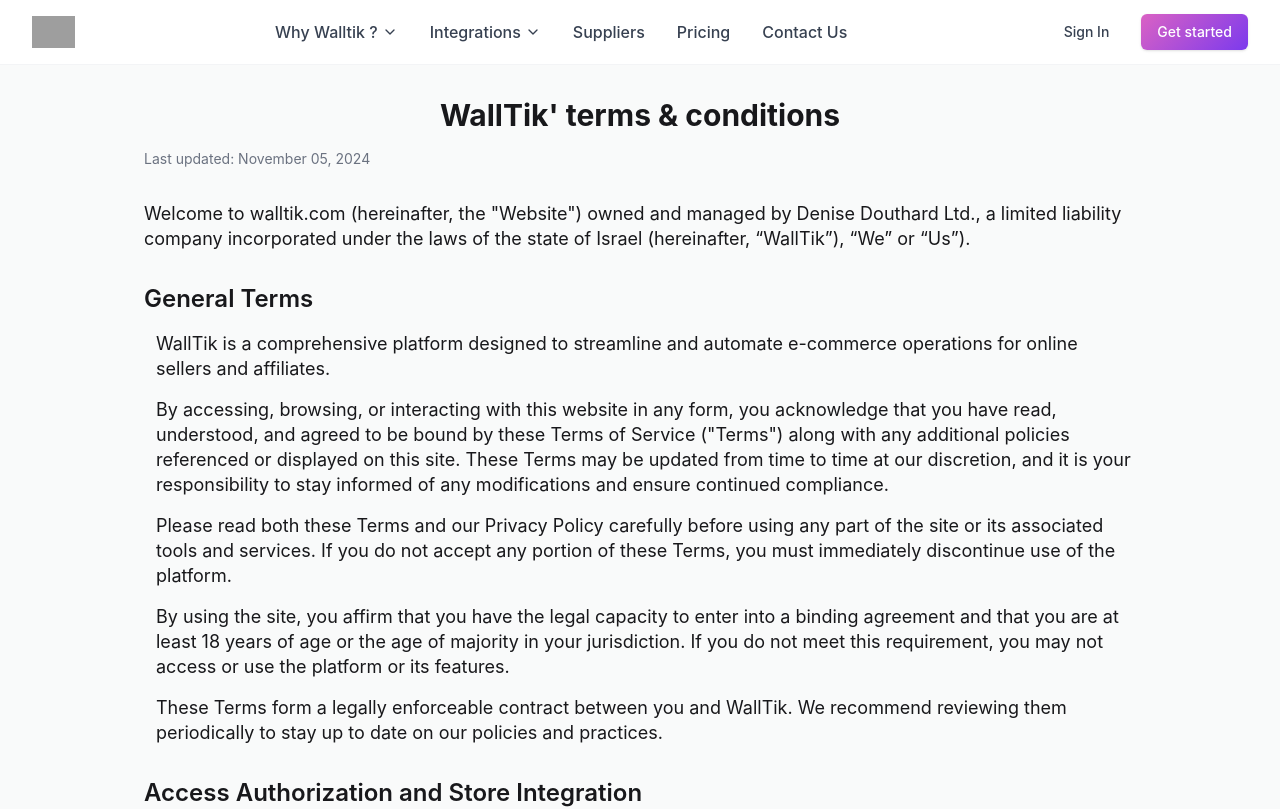
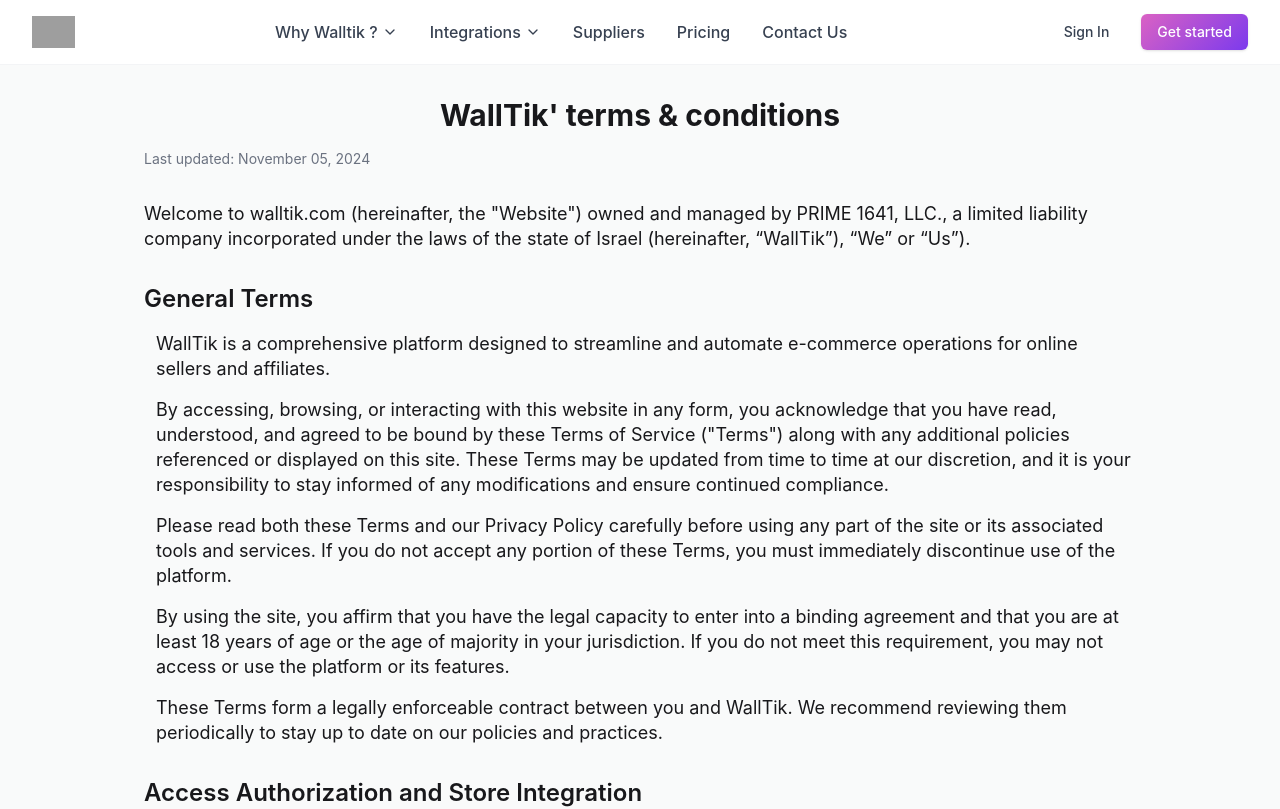
Before and after one commit to afirstimer/walltik, a Next.js app: page /terms-of-service in a window 1280 px wide. Shown: the top 809 px of the page. Built offline with nearby package versions, Linux system fonts and the light colour scheme; no server answers; grey boxes are pictures that could not be loaded.

Commit message:
Update contact

```diff
--- a/src/app/contact-us/page.tsx
+++ b/src/app/contact-us/page.tsx
@@ -142,7 +142,7 @@
                     <div className="flex items-start space-x-2 text-sm text-gray-300">
                         <Checkbox id="consent" checked={form.consent} onChange={(e) => setForm({ ...form, consent: e.target.checked })} />
                         <label htmlFor="consent" className="leading-snug">
-                            By checking this box, I consent to receive occasional marketing communications from PRIME 1641, LLC.. Message frequency varies. Message & data rates may apply. Text HELP for assistance. You can reply STOP to unsubscribe at any time.
+                            By checking this box, I consent to receive occasional marketing communications from WallTik. Message frequency varies. Message & data rates may apply. Text HELP for assistance. You can reply STOP to unsubscribe at any time.
                         </label>
                     </div>
 
--- a/src/app/terms-of-service/page.tsx
+++ b/src/app/terms-of-service/page.tsx
@@ -11,7 +11,7 @@
                 <p className="text-sm text-gray-500 mb-8">Last updated: November 05, 2024</p>
 
                 <p className="mb-4">
-                    Welcome to walltik.com (hereinafter, the "Website") owned and managed by Denise Douthard Ltd., a limited liability company incorporated under the laws of the state of Israel (hereinafter, “WallTik”), “We” or “Us”).
+                    Welcome to walltik.com (hereinafter, the "Website") owned and managed by PRIME 1641, LLC., a limited liability company incorporated under the laws of the state of Israel (hereinafter, “WallTik”), “We” or “Us”).
                 </p>
 
                 <h2 className="text-2xl font-semibold mt-8 mb-4">General Terms</h2>
```
